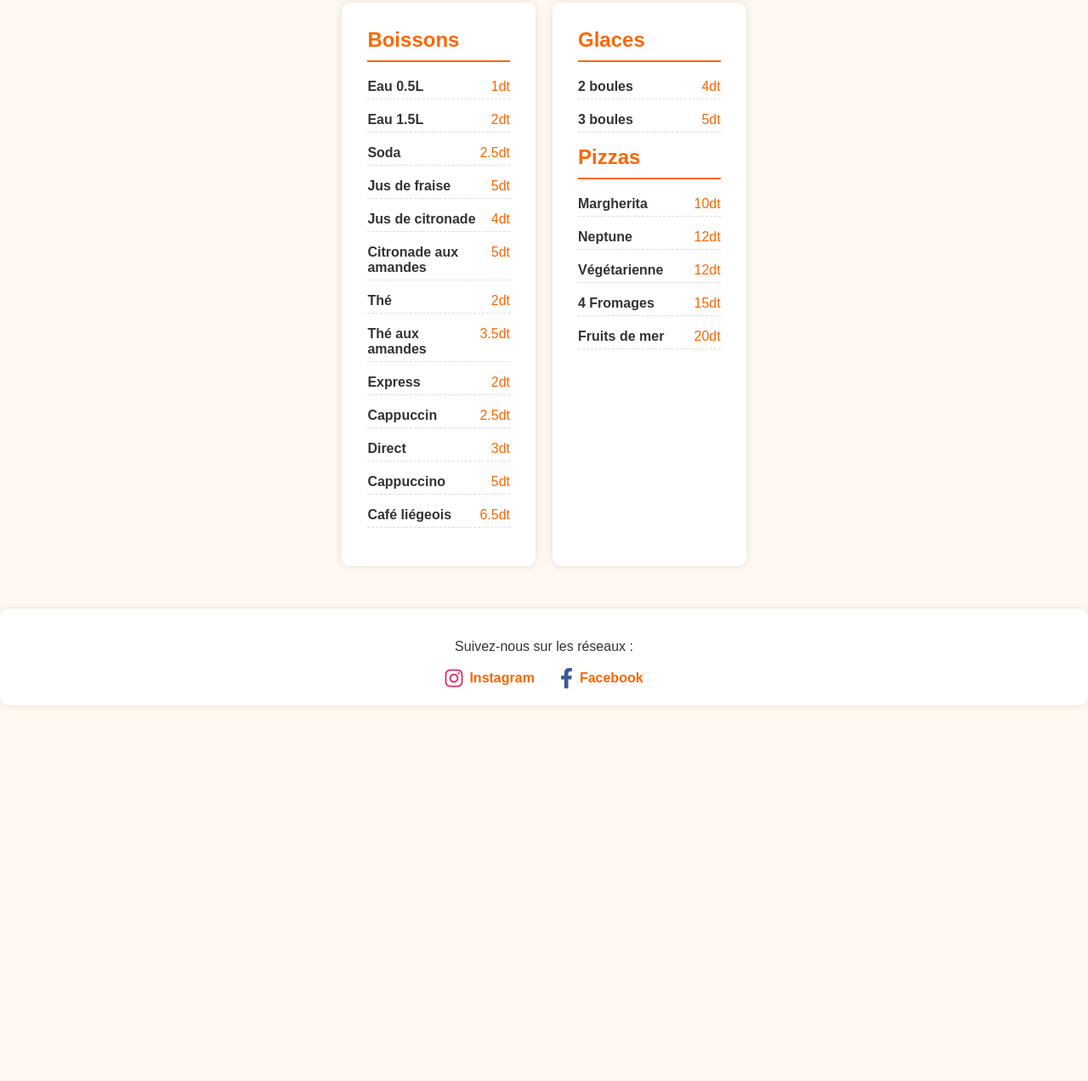
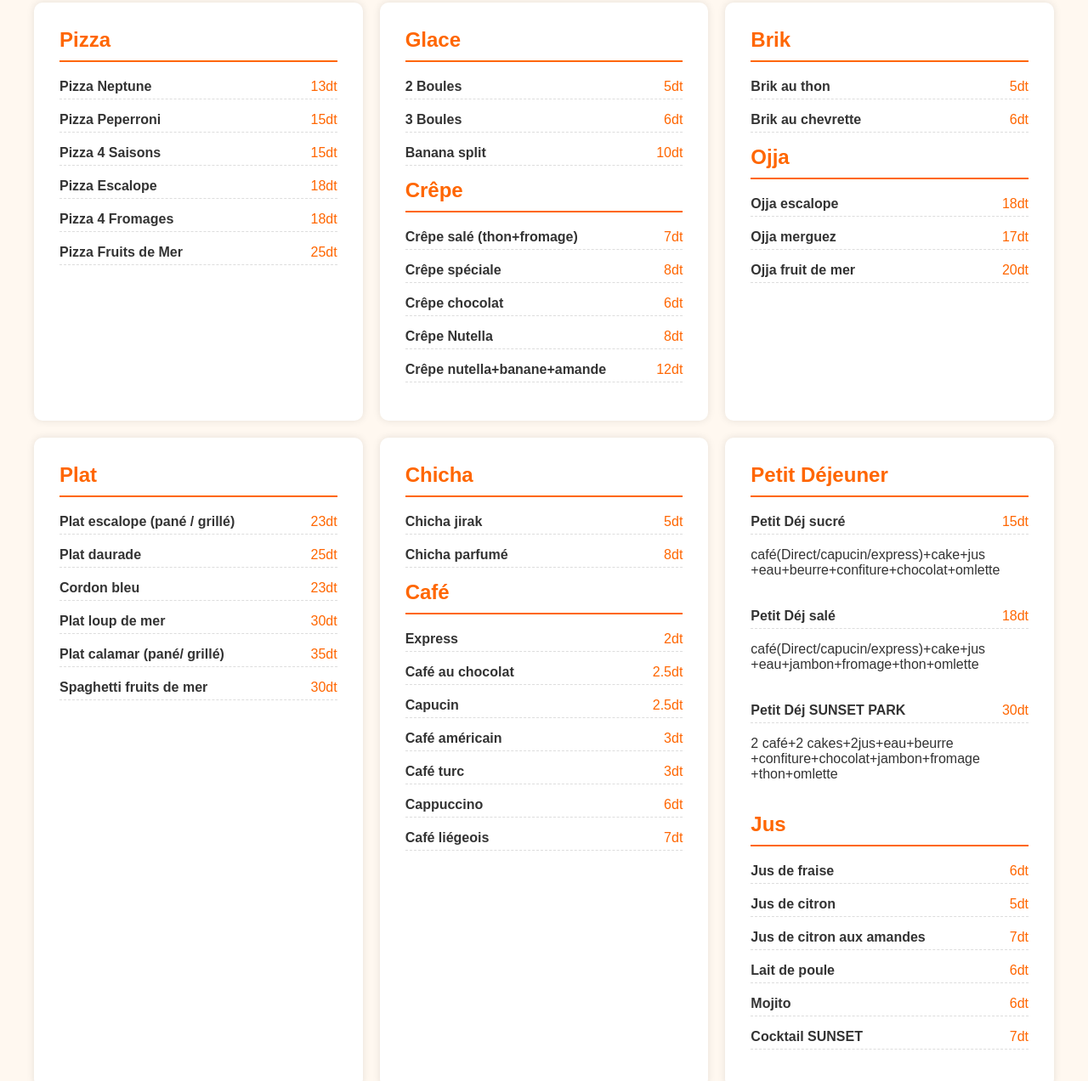
Before and after one commit to yassine689/sunset-park, a plain HTML site: page index.html in a window 1280 px wide. Shown: the part 152-1424 px from the top of the page at 85% size. Before the commit the page ends 1012 px from the top, so only its background shows below. Drawn offline with Linux system fonts and the light colour scheme.

Commit message:
Index.html

```diff
--- a/index.html
+++ b/index.html
@@ -32,9 +32,11 @@
       max-width: 1200px;
       margin: 20px auto;
       gap: 20px;
+      flex-wrap: wrap;
     }
     .menu-section {
       flex: 1;
+      min-width: 300px;
       background: white;
       border-radius: 10px;
       box-shadow: 0 0 10px rgba(0,0,0,0.1);
@@ -66,6 +68,10 @@
       background: white;
       border-radius: 10px;
       box-shadow: 0 0 10px rgba(0,0,0,0.1);
+      max-width: 1200px;
+      margin-left: auto;
+      margin-right: auto;
+      width: 100%;
     }
     .social-links {
       display: flex;
@@ -100,92 +106,249 @@
 
   <div class="container">
     <div class="menu-section">
+      <h2>Pizza</h2>
+      <div class="menu-item">
+        <span class="menu-item-name">Pizza Neptune</span>
+        <span class="menu-item-price">13dt</span>
+      </div>
+      <div class="menu-item">
+        <span class="menu-item-name">Pizza Peperroni</span>
+        <span class="menu-item-price">15dt</span>
+      </div>
+      <div class="menu-item">
+        <span class="menu-item-name">Pizza 4 Saisons</span>
+        <span class="menu-item-price">15dt</span>
+      </div>
+      <div class="menu-item">
+        <span class="menu-item-name">Pizza Escalope</span>
+        <span class="menu-item-price">18dt</span>
+      </div>
+      <div class="menu-item">
+        <span class="menu-item-name">Pizza 4 Fromages</span>
+        <span class="menu-item-price">18dt</span>
+      </div>
+      <div class="menu-item">
+        <span class="menu-item-name">Pizza Fruits de Mer</span>
+        <span class="menu-item-price">25dt</span>
+      </div>
+    </div>
+
+    <div class="menu-section">
+      <h2>Glace</h2>
+      <div class="menu-item">
+        <span class="menu-item-name">2 Boules</span>
+        <span class="menu-item-price">5dt</span>
+      </div>
+      <div class="menu-item">
+        <span class="menu-item-name">3 Boules</span>
+        <span class="menu-item-price">6dt</span>
+      </div>
+      <div class="menu-item">
+        <span class="menu-item-name">Banana split</span>
+        <span class="menu-item-price">10dt</span>
+      </div>
+
+      <h2>Crêpe</h2>
+      <div class="menu-item">
+        <span class="menu-item-name">Crêpe salé (thon+fromage)</span>
+        <span class="menu-item-price">7dt</span>
+      </div>
+      <div class="menu-item">
+        <span class="menu-item-name">Crêpe spéciale</span>
+        <span class="menu-item-price">8dt</span>
+      </div>
+      <div class="menu-item">
+        <span class="menu-item-name">Crêpe chocolat</span>
+        <span class="menu-item-price">6dt</span>
+      </div>
+      <div class="menu-item">
+        <span class="menu-item-name">Crêpe Nutella</span>
+        <span class="menu-item-price">8dt</span>
+      </div>
+      <div class="menu-item">
+        <span class="menu-item-name">Crêpe nutella+banane+amande</span>
+        <span class="menu-item-price">12dt</span>
+      </div>
+    </div>
+
+    <div class="menu-section">
+      <h2>Brik</h2>
+      <div class="menu-item">
+        <span class="menu-item-name">Brik au thon</span>
+        <span class="menu-item-price">5dt</span>
+      </div>
+      <div class="menu-item">
+        <span class="menu-item-name">Brik au chevrette</span>
+        <span class="menu-item-price">6dt</span>
+      </div>
+
+      <h2>Ojja</h2>
+      <div class="menu-item">
+        <span class="menu-item-name">Ojja escalope</span>
+        <span class="menu-item-price">18dt</span>
+      </div>
+      <div class="menu-item">
+        <span class="menu-item-name">Ojja merguez</span>
+        <span class="menu-item-price">17dt</span>
+      </div>
+      <div class="menu-item">
+        <span class="menu-item-name">Ojja fruit de mer</span>
+        <span class="menu-item-price">20dt</span>
+      </div>
+    </div>
+
+    <div class="menu-section">
+      <h2>Plat</h2>
+      <div class="menu-item">
+        <span class="menu-item-name">Plat escalope (pané / grillé)</span>
+        <span class="menu-item-price">23dt</span>
+      </div>
+      <div class="menu-item">
+        <span class="menu-item-name">Plat daurade</span>
+        <span class="menu-item-price">25dt</span>
+      </div>
+      <div class="menu-item">
+        <span class="menu-item-name">Cordon bleu</span>
+        <span class="menu-item-price">23dt</span>
+      </div>
+      <div class="menu-item">
+        <span class="menu-item-name">Plat loup de mer</span>
+        <span class="menu-item-price">30dt</span>
+      </div>
+      <div class="menu-item">
+        <span class="menu-item-name">Plat calamar (pané/ grillé)</span>
+        <span class="menu-item-price">35dt</span>
+      </div>
+      <div class="menu-item">
+        <span class="menu-item-name">Spaghetti fruits de mer</span>
+        <span class="menu-item-price">30dt</span>
+      </div>
+    </div>
+
+    <div class="menu-section">
+      <h2>Chicha</h2>
+      <div class="menu-item">
+        <span class="menu-item-name">Chicha jirak</span>
+        <span class="menu-item-price">5dt</span>
+      </div>
+      <div class="menu-item">
+        <span class="menu-item-name">Chicha parfumé</span>
+        <span class="menu-item-price">8dt</span>
+      </div>
+
+      <h2>Café</h2>
+      <div class="menu-item">
+        <span class="menu-item-name">Express</span>
+        <span class="menu-item-price">2dt</span>
+      </div>
+      <div class="menu-item">
+        <span class="menu-item-name">Café au chocolat</span>
+        <span class="menu-item-price">2.5dt</span>
+      </div>
+      <div class="menu-item">
+        <span class="menu-item-name">Capucin</span>
+        <span class="menu-item-price">2.5dt</span>
+      </div>
+      <div class="menu-item">
+        <span class="menu-item-name">Café américain</span>
+        <span class="menu-item-price">3dt</span>
+      </div>
+      <div class="menu-item">
+        <span class="menu-item-name">Café turc</span>
+        <span class="menu-item-price">3dt</span>
+      </div>
+      <div class="menu-item">
+        <span class="menu-item-name">Cappuccino</span>
+        <span class="menu-item-price">6dt</span>
+      </div>
+      <div class="menu-item">
+        <span class="menu-item-name">Café liégeois</span>
+        <span class="menu-item-price">7dt</span>
+      </div>
+    </div>
+
+    <div class="menu-section">
+      <h2>Petit Déjeuner</h2>
+      <div class="menu-item">
+        <span class="menu-item-name">Petit Déj sucré</span>
+        <span class="menu-item-price">15dt</span>
+      </div>
+      <div class="menu-item-description">café(Direct/capucin/express)+cake+jus
+        +eau+beurre+confiture+chocolat+omlette</div>
+         <br> </br>
+      <div class="menu-item">
+        <span class="menu-item-name">Petit Déj salé</span>
+        <span class="menu-item-price">18dt</span>
+      </div>
+      <div class="menu-item-description">café(Direct/capucin/express)+cake+jus
+        +eau+jambon+fromage+thon+omlette</div>
+     <br> </br>
+      <div class="menu-item">
+        <span class="menu-item-name">Petit Déj SUNSET PARK</span>
+        <span class="menu-item-price">30dt</span>
+      </div>
+      <div class="menu-item-description">2 café+2 cakes+2jus+eau+beurre
+        +confiture+chocolat+jambon+fromage
+        +thon+omlette</div>
+<br></br>
+      <h2>Jus</h2>
+      <div class="menu-item">
+        <span class="menu-item-name">Jus de fraise</span>
+        <span class="menu-item-price">6dt</span>
+      </div>
+      <div class="menu-item">
+        <span class="menu-item-name">Jus de citron</span>
+        <span class="menu-item-price">5dt</span>
+      </div>
+      <div class="menu-item">
+        <span class="menu-item-name">Jus de citron aux amandes</span>
+        <span class="menu-item-price">7dt</span>
+      </div>
+      <div class="menu-item">
+        <span class="menu-item-name">Lait de poule</span>
+        <span class="menu-item-price">6dt</span>
+      </div>
+      <div class="menu-item">
+        <span class="menu-item-name">Mojito</span>
+        <span class="menu-item-price">6dt</span>
+      </div>
+      <div class="menu-item">
+        <span class="menu-item-name">Cocktail SUNSET</span>
+        <span class="menu-item-price">7dt</span>
+      </div>
+    </div>
+
+    <div class="menu-section">
       <h2>Boissons</h2>
       <div class="menu-item">
-        <span class="menu-item-name">Eau 0.5L</span>
-        <span class="menu-item-price">1dt</span>
+        <span class="menu-item-name">Soda</span>
+        <span class="menu-item-price">3dt</span>
+      </div>
+      <div class="menu-item">
+        <span class="menu-item-name">Boga menthe</span>
+        <span class="menu-item-price">4dt</span>
       </div>
       <div class="menu-item">
         <span class="menu-item-name">Eau 1.5L</span>
         <span class="menu-item-price">2dt</span>
       </div>
+
+      <h2>Thé</h2>
       <div class="menu-item">
-        <span class="menu-item-name">Soda</span>
+        <span class="menu-item-name">Thé vert</span>
+        <span class="menu-item-price">2dt</span>
+      </div>
+      <div class="menu-item">
+        <span class="menu-item-name">Thé menthe</span>
         <span class="menu-item-price">2.5dt</span>
       </div>
       <div class="menu-item">
-        <span class="menu-item-name">Jus de fraise</span>
-        <span class="menu-item-price">5dt</span>
-      </div>
-      <div class="menu-item">
-        <span class="menu-item-name">Jus de citronade</span>
+        <span class="menu-item-name">Thé vert aux amandes</span>
         <span class="menu-item-price">4dt</span>
       </div>
       <div class="menu-item">
-        <span class="menu-item-name">Citronade aux amandes</span>
-        <span class="menu-item-price">5dt</span>
-      </div>
-      <div class="menu-item">
-        <span class="menu-item-name">Thé</span>
-        <span class="menu-item-price">2dt</span>
-      </div>
-      <div class="menu-item">
-        <span class="menu-item-name">Thé aux amandes</span>
-        <span class="menu-item-price">3.5dt</span>
-      </div>
-      <div class="menu-item">
-        <span class="menu-item-name">Express</span>
-        <span class="menu-item-price">2dt</span>
-      </div>
-      <div class="menu-item">
-        <span class="menu-item-name">Cappuccin</span>
+        <span class="menu-item-name">Thé infussion</span>
         <span class="menu-item-price">2.5dt</span>
-      </div>
-      <div class="menu-item">
-        <span class="menu-item-name">Direct</span>
-        <span class="menu-item-price">3dt</span>
-      </div>
-      <div class="menu-item">
-        <span class="menu-item-name">Cappuccino</span>
-        <span class="menu-item-price">5dt</span>
-      </div>
-      <div class="menu-item">
-        <span class="menu-item-name">Café liégeois</span>
-        <span class="menu-item-price">6.5dt</span>
-      </div>
-    </div>
-
-    <div class="menu-section">
-      <h2>Glaces</h2>
-      <div class="menu-item">
-        <span class="menu-item-name">2 boules</span>
-        <span class="menu-item-price">4dt</span>
-      </div>
-      <div class="menu-item">
-        <span class="menu-item-name">3 boules</span>
-        <span class="menu-item-price">5dt</span>
-      </div>
-
-      <h2>Pizzas</h2>
-      <div class="menu-item">
-        <span class="menu-item-name">Margherita</span>
-        <span class="menu-item-price">10dt</span>
-      </div>
-      <div class="menu-item">
-        <span class="menu-item-name">Neptune</span>
-        <span class="menu-item-price">12dt</span>
-      </div>
-      <div class="menu-item">
-        <span class="menu-item-name">Végétarienne</span>
-        <span class="menu-item-price">12dt</span>
-      </div>
-      <div class="menu-item">
-        <span class="menu-item-name">4 Fromages</span>
-        <span class="menu-item-price">15dt</span>
-      </div>
-      <div class="menu-item">
-        <span class="menu-item-name">Fruits de mer</span>
-        <span class="menu-item-price">20dt</span>
       </div>
     </div>
   </div>
```
